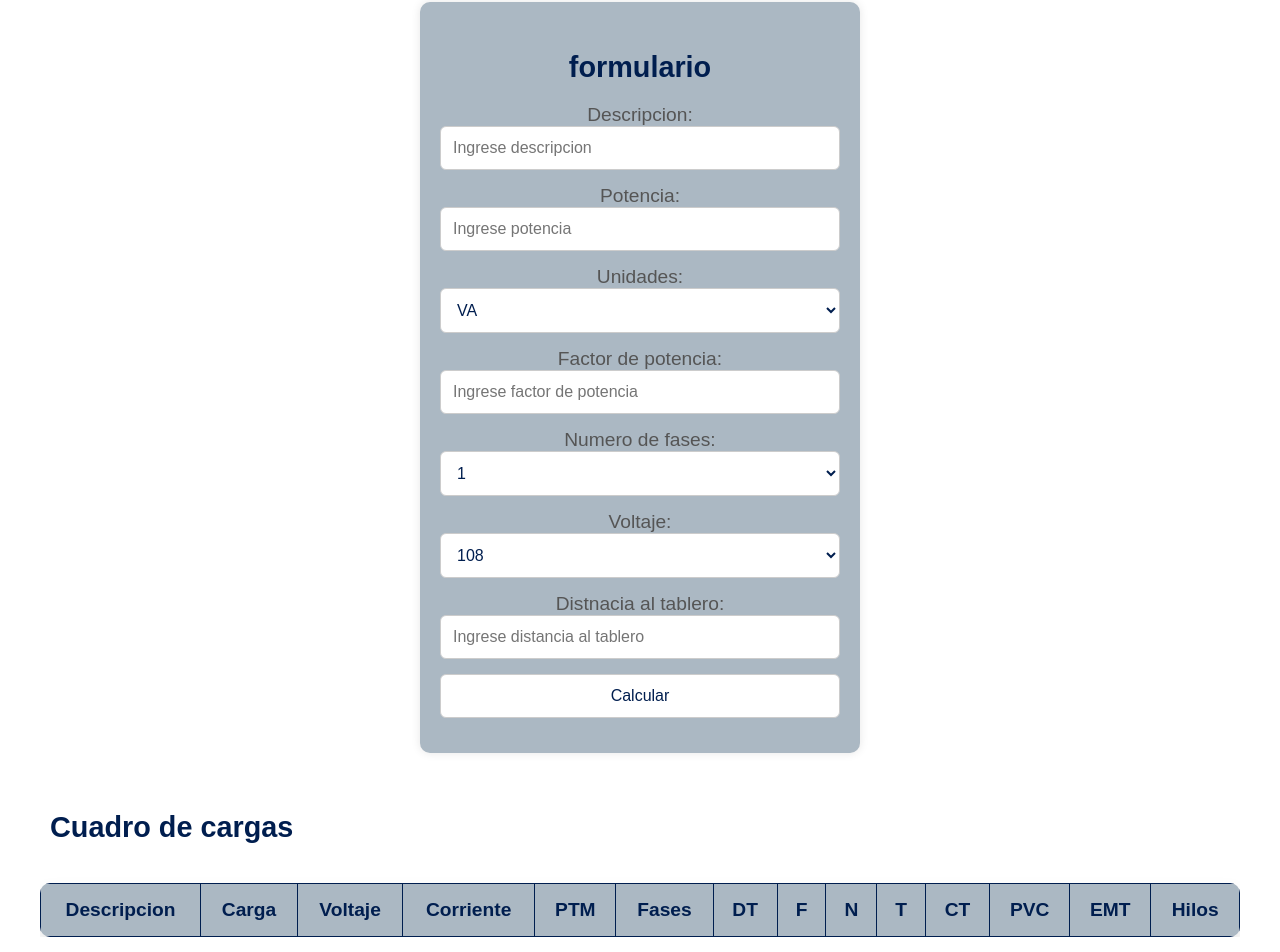
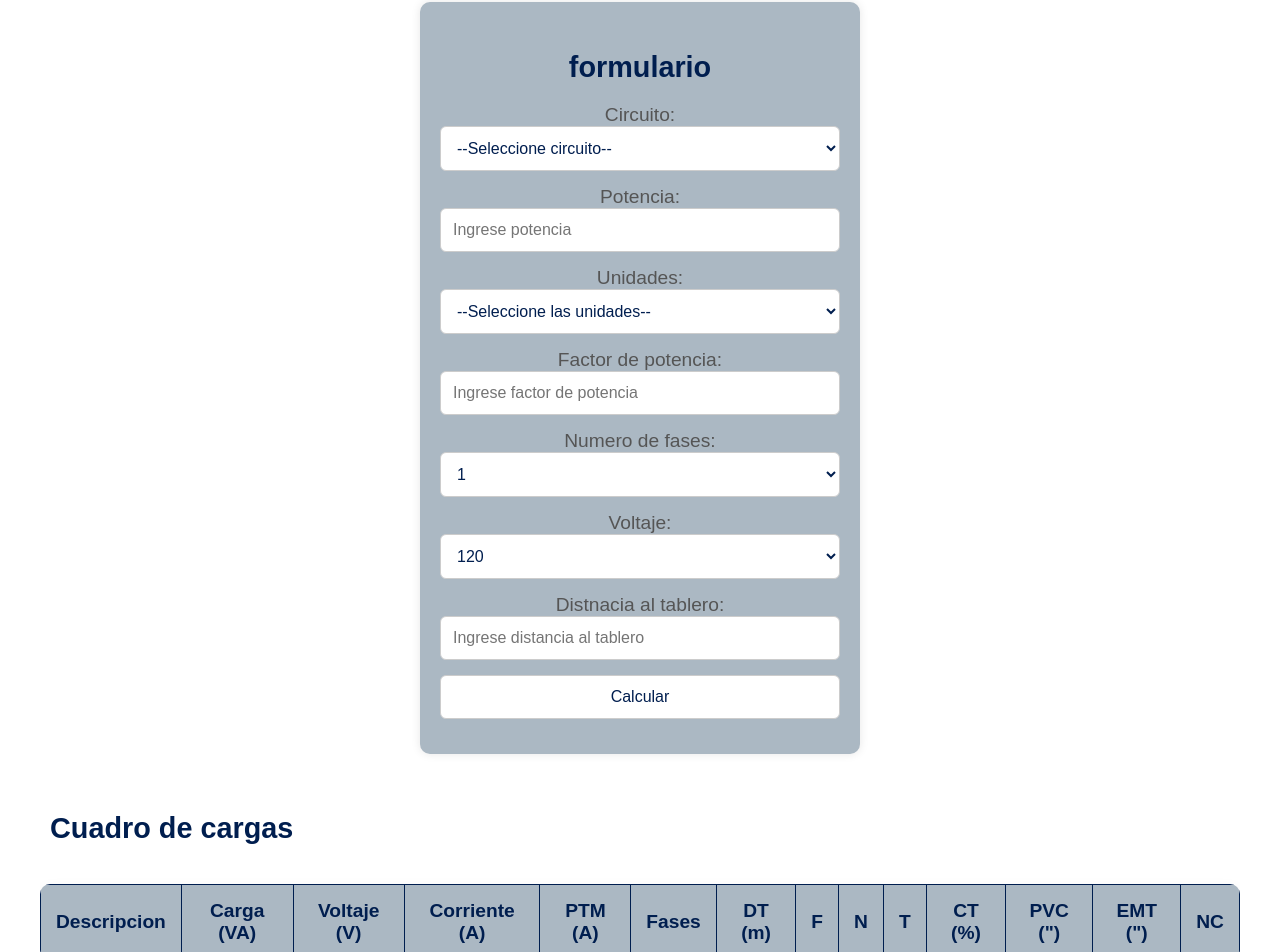
Before and after one commit to Hygl0110/flmdsmdfr, a React (Create React App) app: page / in a window 1280 px wide. Shown: the part 138-1090 px from the top of the page. Built offline with nearby package versions, Linux system fonts and the light colour scheme.

Commit message:
funciona

```diff
--- a/src/components/Home/Home.jsx
+++ b/src/components/Home/Home.jsx
@@ -1,51 +1,106 @@
+//imports
 import "./Home.module.css";
 import React, { useEffect, useState } from "react";
 import InputData from "../InputData/InputData";
-import { initData } from "../../scripts/intialValues";
+import Tabla from "../Tabla/Tabla";
 import { row } from "../../scripts/row";
-import Tabla from "../Tabla/Tabla";
+import { data } from "../../scripts/datos";
 
+//reactFunctionalComponent
 function Home() {
-  const [voltageOp, setVoltageOp] = useState([]);
-  const [datos, setDatos] = useState(initData);
-  const [rows, setRows] = useState([]);
+  //estado datosgeneral
+  const [datos, setDatos] = useState(data);
 
+  //Manejo de datos
   const handleForm = (e) => {
+    //destructuring datos entrada para calculo
+    let { entrada, personalizado } = datos;
+
+    //recepcion de datos
     const { id, value } = e.target;
-    const floatValue = [
-      "potencia",
-      "factor",
-      "fases",
-      "voltaje",
-      "distancia",
-    ].includes(id)
+
+    //convertir los string numero a flotante
+    const newDatoEntrada = datos.numerico.includes(id)
       ? parseFloat(value)
       : value;
-    const newDatos = { ...datos, [id]: floatValue };
+
+    //datos nuevos ingresados
+    entrada[id] = newDatoEntrada;
+
+    //reset datos segun el tipo de circuito
+    if (id === "circuito") {
+      personalizado = newDatoEntrada === "Personalizado" ? true : false;
+      entrada.desc =
+        newDatoEntrada !== "Personalizado" ? newDatoEntrada : entrada.desc;
+    }
+
+    //reset de factor si se escoge "VA"
+    if (id === "unidades") {
+      entrada.factor = newDatoEntrada === "VA" ? 1 : entrada.factor;
+    }
+
+    //reset de voltaje si cambia las fases
+    if (id === "fases") {
+      entrada.voltaje = newDatoEntrada === 1 ? 120 : 208;
+    }
+
+    //objeto de datos nuevo
+    const newDatos = {
+      ...datos,
+      entrada: entrada,
+      personalizado: personalizado,
+    };
+
+    //set de los datos con los datos ingresados
     setDatos(newDatos);
   };
 
+  //manejo de envio de los datos y calculo de filas
   const handleSubmit = (e) => {
+    //prevenir acciones default
     e.preventDefault();
+
+    //destructuring datos para calculo y filas previas
+    let { entrada } = data;
+
+    //calcular fila para la tabla o resumen del circuito
     const newRow = row(
-      datos.desc,
-      datos.potencia,
-      datos.unidades,
-      datos.factor,
-      datos.fases,
-      datos.voltaje,
-      datos.distancia
+      entrada.desc,
+      entrada.potencia,
+      entrada.unidades,
+      entrada.factor,
+      entrada.fases,
+      entrada.voltaje,
+      entrada.distancia
     );
-    setRows([...rows, newRow]);
+
+    console.log(newRow);
+
+    //control si la corriente sobrepasa los 560A
+    if (newRow[3] > 560) {
+      alert(
+        "la correinte supera 560A, no hay valores en la Tabla 310-16 de la NTC 2050 para corrientes superiores en diceño 60°C"
+      );
+    } else if (newRow[7] === undefined) {
+      alert(
+        "Al iterar la caida de tencion se supera el calibre 2000KCMIL, 310-16 de la NTC 2050 no contiene calibres mayores para que el circuito calculado cumpla por caida de tension"
+      );
+    } else {
+      //objeto de datos nuevo
+      const newDatos = {
+        ...datos,
+        rows: [...datos.rows, newRow],
+      };
+
+      setDatos(newDatos);
+    }
   };
 
   useEffect(() => {
-    console.log(datos);
-    const newVoltageOp =
-      datos.fases === 1 ? [108, 123.5, 127] : [208, 214, 220];
-    setVoltageOp(newVoltageOp);
+    console.log(datos.entrada);
   }, [datos]);
 
+  //Objetos del DOM
   return (
     <div className="Home">
       <header>
@@ -56,11 +111,17 @@ function Home() {
           <InputData
             onChange={handleForm}
             onSubmit={handleSubmit}
-            voltageOp={voltageOp}
+            //control tipo de circuito
+            personalizado={datos.personalizado}
+            //control factor de potencia
+            factor={datos.entrada.unidades === "VA" ? false : true}
+            //control de voltajes segun numero de fases
+            valueVoltaje={datos.entrada.voltaje}
+            fasesVoltaje={datos.entrada.fases}
           />
         </>
         <>
-          <Tabla trows={rows} />
+          <Tabla trows={datos.rows} />
         </>
       </main>
       <footer></footer>
--- a/src/components/InputData/InputData.jsx
+++ b/src/components/InputData/InputData.jsx
@@ -4,32 +4,60 @@ function InputData(props) {
   return (
     <div className="input_data" onChange={props.onChange}>
       <h3>formulario</h3>
+
       <form className="form" onSubmit={props.onSubmit}>
+        <>
+          <label htmlFor="circuito">Circuito:</label>
+          <select id="circuito" defaultValue={"Seleccione circuito"} required>
+            <option value="">--Seleccione circuito--</option>
+
+            {["AG", "PA", "LP", "Personalizado"].map((unidad, key) => (
+              <option key={key} value={unidad}>
+                {unidad}
+              </option>
+            ))}
+          </select>
+        </>
+
+        <>
+          {props.personalizado ? (
+            <>
               <label htmlFor="desc">Descripcion: </label>
               <input
                 type="text"
                 id="desc"
                 placeholder="Ingrese descripcion"
-          maxlength="20"
+                maxLength="20"
+                value={props.customDescr}
                 required
               />
+            </>
+          ) : null}
+        </>
 
+        <>
           <label htmlFor="potencia">Potencia: </label>
           <input
             type="number"
             id="potencia"
             placeholder="Ingrese potencia"
+            step={0.1}
+            min={0.1}
             required
           />
+        </>
 
         <label htmlFor="unidades">Unidades: </label>
-        <select id="unidades">
-          <option>{"VA"}</option>
-          <option>{"W"}</option>
-          <option>{"hp"}</option>
-          <option>{"cv"}</option>
+        <select id="unidades" defaultValue={"Seleccione las unidades"} required>
+          <option value="">--Seleccione las unidades--</option>
+
+          {["VA", "W", "hp", "cv"].map((unidad, key) => (
+            <option key={key}>{unidad}</option>
+          ))}
         </select>
 
+        {props.factor ? (
+          <>
             <label htmlFor="factor">Factor de potencia: </label>
             <input
               type="number"
@@ -40,19 +68,21 @@ function InputData(props) {
               max={1}
               required
             />
+          </>
+        ) : null}
 
         <label htmlFor="fases">Numero de fases: </label>
         <select id="fases">
-          <option>{1}</option>
-          <option>{2}</option>
-          <option>{3}</option>
+          {[1, 2, 3].map((fase, key) => (
+            <option key={key}>{fase}</option>
+          ))}
         </select>
 
         <label htmlFor="voltaje">Voltaje: </label>
-        <select id="voltaje" value={props.voltageValue}>
-          {props.voltageOp.map((op, key) => (
-            <option key={key}>{op}</option>
-          ))}
+        <select id="voltaje" value={props.valueVoltaje} onChange={() => {}}>
+          {props.fasesVoltaje === 1
+            ? [120, 123.5, 127].map((f, key) => <option key={key}>{f}</option>)
+            : [208, 214, 220].map((l, key) => <option key={key}>{l}</option>)}
         </select>
 
         <label htmlFor="distancia">Distnacia al tablero: </label>
@@ -60,6 +90,9 @@ function InputData(props) {
           type="number"
           id="distancia"
           placeholder="Ingrese distancia al tablero"
+          step={0.1}
+          max={200}
+          min={0.1}
           required
         />
         <button type="submit">Calcular</button>
--- a/src/components/Tabla/Tabla.jsx
+++ b/src/components/Tabla/Tabla.jsx
@@ -3,19 +3,19 @@ import "./Tabla.css";
 function Tabla(props) {
   const headed = [
     "Descripcion",
-    "Carga",
-    "Voltaje",
-    "Corriente",
-    "PTM",
+    "Carga (VA)",
+    "Voltaje (V)",
+    "Corriente (A)",
+    "PTM (A)",
     "Fases",
-    "DT",
+    "DT (m)",
     "F",
     "N",
     "T",
-    "CT",
-    "PVC",
-    "EMT",
-    "Hilos",
+    "CT (%)",
+    `PVC (")`,
+    `EMT (")`,
+    "NC",
   ];
 
   return (
--- /dev/null
+++ b/src/scripts/datos.js
@@ -0,0 +1,15 @@
+export const data = {
+  entrada: {
+    desc: "",
+    potencia: 1,
+    unidades: "",
+    factor: 1,
+    fases: 1,
+    voltaje: 120,
+    distancia: 1,
+  },
+  personalizado: false,
+  numerico: ["potencia", "factor", "fases", "voltaje", "distancia"],
+  minimos: { AG: 1500, PA: 1500, LP: 1500 },
+  rows: [],
+};
--- a/src/scripts/intialValues.js
+++ /dev/null
@@ -1,9 +0,0 @@
-export const initData = {
-  desc: "Circuito",
-  potencia: 1,
-  unidades: "VA",
-  factor: 1,
-  fases: 1,
-  voltaje: 1,
-  distancia: 1,
-};
--- a/src/scripts/row.js
+++ b/src/scripts/row.js
@@ -27,6 +27,9 @@ function locateByText(tabla, valueIn, columnIn, columnOut) {
 }
 
 //Calcular fila en cuadro de potencias
+//
+//
+//
 export function row(desc, powerIn, unit, pf, phase, voltageIn, DT) {
   //raiz cuadrada de tres
   const sr3 = Math.sqrt(3);
@@ -52,9 +55,20 @@ export function row(desc, powerIn, unit, pf, phase, voltageIn, DT) {
       : undefined;
 
   //PTM
-  const PTM = T240_6.PTM.reverse().find((element) => element < current)
-    ? T240_6.PTM.reverse().find((element) => element < current)
-    : 15;
+  let [PTM, PTMup, PTMdown, PTMindex] = [0, 0, 0, 0];
+  for (let valor of T240_6.PTM) {
+    if (valor < current) {
+      PTMindex++;
+    } else {
+      PTMup = T240_6.PTM[PTMindex];
+      PTMdown = T240_6.PTM[PTMindex - 1];
+      break;
+    }
+  }
+
+  //comparasion de la corriente con la proteccion
+  PTM = (PTMup - PTMdown) / 2 > PTMup - current ? PTMup : PTMdown;
+  PTM = PTM === undefined ? 15 : PTM;
 
   //RC inicial
   let [phaseCaliber] = locateByNum(T310_16, current, "corriente", "calibre");
@@ -76,7 +90,7 @@ export function row(desc, powerIn, unit, pf, phase, voltageIn, DT) {
         ? ((sr3 * DT * RC * current) / (1000 * voltage)) * 100
         : undefined;
 
-    rcIndex = caida >= 3 ? rcIndex++ : rcIndex;
+    rcIndex = caida >= 3 ? rcIndex + 1 : rcIndex;
     RC = T8.RC[rcIndex];
     phaseCaliber = T310_16.calibre[rcIndex];
   }
@@ -98,22 +112,22 @@ export function row(desc, powerIn, unit, pf, phase, voltageIn, DT) {
   const [EMT] = locateByNum(T4_EMT, totalArea, "area", "ich");
 
   //Hilos
-  const hilos = phase + 2;
+  const NC = phase + 2;
 
   return [
     desc,
-    power.toFixed(2),
-    voltage,
-    current.toFixed(2),
+    parseFloat(power.toFixed(1)),
+    voltageIn,
+    parseFloat(current.toFixed(1)),
     PTM,
     phase,
     DT,
     phaseCaliber,
     nCaliber,
     gCaliber,
-    caida.toFixed(2),
+    parseFloat(caida.toFixed(2)),
     PVC,
     EMT,
-    hilos,
+    NC,
   ];
 }
```
Lines whose indentation alone changed are shown as unchanged.
